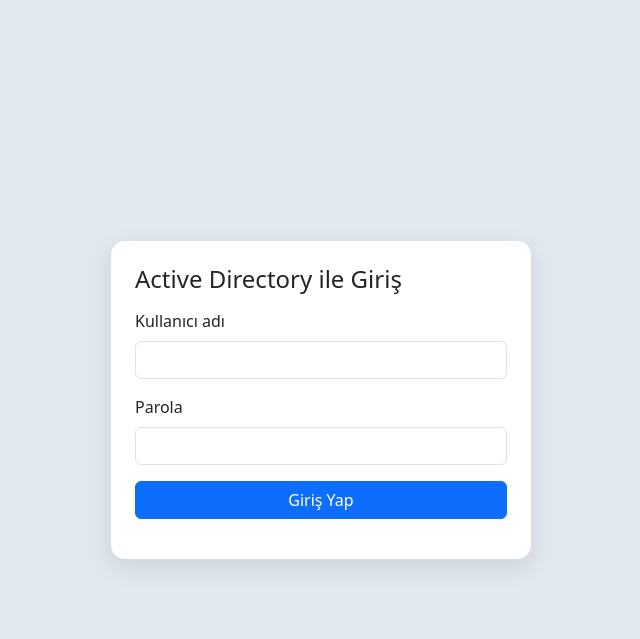
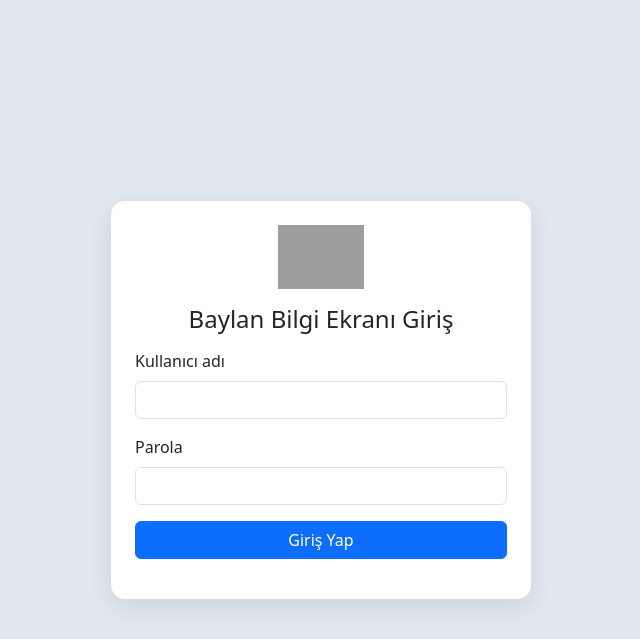
Before and after one commit to hihancioglu/baylan-signage, a Flask app: page /panel/login in a window 1280 px wide. Shown: the top 639 px of the page, without its empty margins (319-959 px from the left). Run offline with Flask 3, Linux system fonts and the light colour scheme; grey boxes are pictures that could not be loaded.

Commit message:
Update panel login title and add logo placeholder

```diff
--- a/app/templates/panel_login.html
+++ b/app/templates/panel_login.html
@@ -8,12 +8,18 @@
   <style>
     body { min-height: 100vh; display:flex; align-items:center; justify-content:center; background:#e2e8f0; }
     .login-card { width:100%; max-width:420px; border:0; border-radius:14px; box-shadow:0 8px 25px rgba(15,23,42,.1); }
+    .login-logo { max-height:64px; width:auto; display:block; margin:0 auto 1rem; }
   </style>
 </head>
 <body>
   <div class="card login-card">
     <div class="card-body p-4">
-      <h1 class="h4 mb-3">Active Directory ile Giriş</h1>
+      <img
+        class="login-logo"
+        src="/static/images/baylan-login-logo.png"
+        alt="Baylan Logo"
+      />
+      <h1 class="h4 mb-3 text-center">Baylan Bilgi Ekranı Giriş</h1>
       <form onsubmit="handleSubmit(event)">
         <div class="mb-3">
           <label class="form-label" for="username">Kullanıcı adı</label>
```
